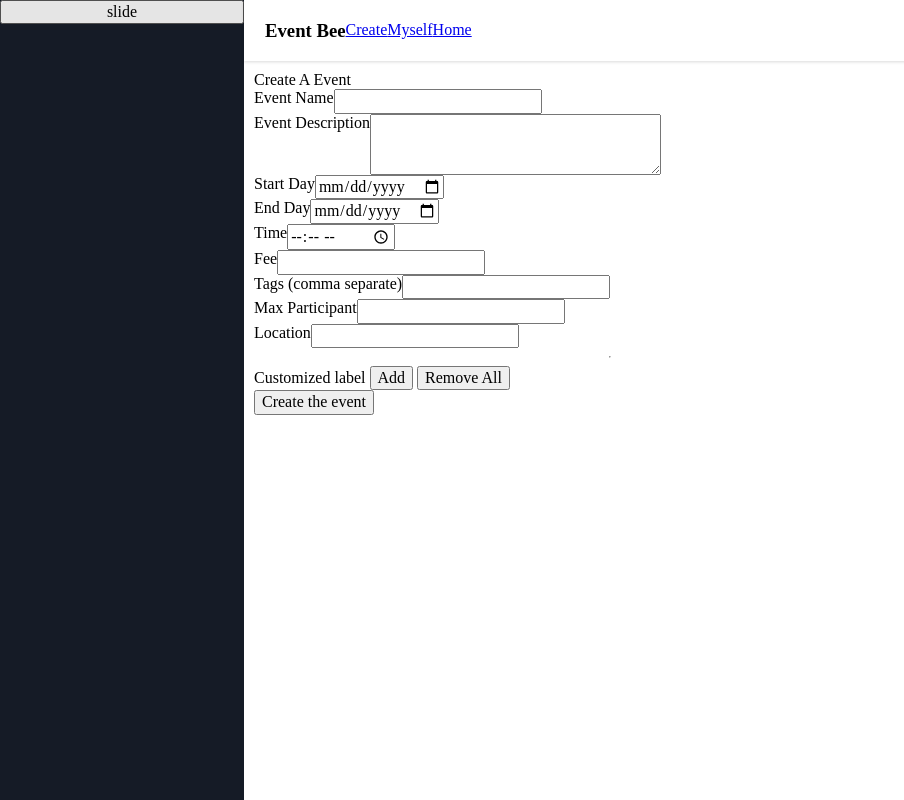
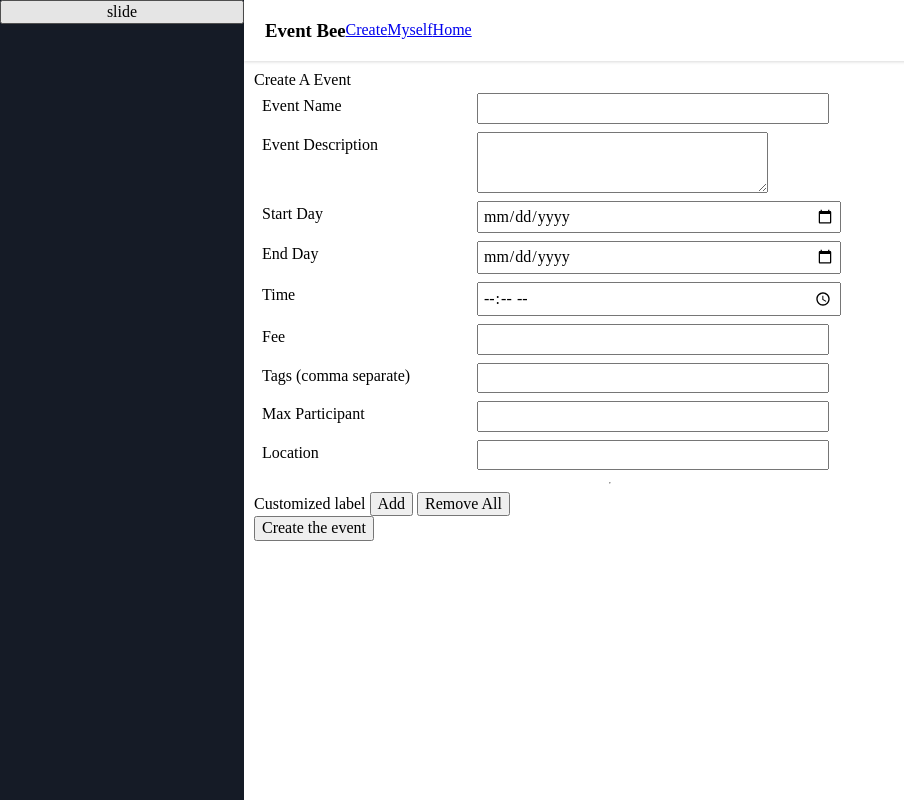
Before and after one commit to Harish-here/EventBee, a Vue app: page /app/create in a window 1280 px wide. Shown: the whole page, without its empty margins (0-904 px from the left). Built offline with nearby package versions, Linux system fonts and the light colour scheme.

Commit message:
commit before upload

```diff
--- a/src/views/CreateEvent.vue
+++ b/src/views/CreateEvent.vue
@@ -3,12 +3,13 @@
 
         <div>Create A Event</div>
         <div class="flex flex-column w-70">
-            <span v-for='(j,index) in EventModel' :key='j.label' class='flex'>
-                <label>{{ j.label }}</label>
+            <span v-for='(j,index) in EventModel' :key='j.label' class='flex ma1'>
+                <label class='w-30 pa1'>{{ j.label }}</label>
                 <input v-if="j.type !== 'textarea'"
                        v-model='EventHolder[index]'
                        :type="j.type"
-                       :name='j.label' />
+                       :name='j.label'
+                       class='w-50 pa1' />
                 <textarea v-if="j.type === 'textarea'"
                          :name="j.label" id="" cols="30" rows="3"></textarea>
             </span>
@@ -16,8 +17,8 @@
             <label>Customized label <button @click='ChoosenCustom.push(JSON.parse(JSON.stringify(CustomeModel)))'>Add</button> <button @click='ChoosenCustom = []'>Remove All</button></label>
             <span v-for='(i,index) in ChoosenCustom' :key='i.index' class='flex'>
                 <input class='pa2' type="text" v-model='i.label' />
-                <input type="radio" :name='"same"+index' value="Mandoatory" v-model='i.option'>Mandoatory
-                <input type="radio" :name='"same"+index' value="optional" v-model='i.option'>optional
+                <input type="radio" :name='"option"+index' value="Mandoatory" v-model='i.option'>Mandoatory
+                <input type="radio" :name='"option"+index' value="optional" v-model='i.option'>optional
                 <select name="type" id="" v-model='i.type'>
                     <option value="text">text</option>
                     <option value="textarea">textarea</option>
--- a/src/views/DisplayEvent.vue
+++ b/src/views/DisplayEvent.vue
@@ -1,19 +1,24 @@
 <template>
     <div>
-
-        <div v-if='EventInfo.hasOwnproperty("eventName")'>
-            <label></label><label for="">{{index}}</label>
-
+        <div class='flex flex-column justify-center ba b--light-gray pa1'>
+            <div v-for='(i,index) in EventLabel' :key="i.label" class='pa2' >
+                <label class='w-50'>{{i.label}}</label><label class='w-50'>{{"sample" + EventModal[index]}}</label>
+            </div>
         </div>
+        <div v-if='ViewType === "info"'></div>
+        <div v-if='ViewType === "monitor"'></div>
+        <div v-if='ViewType === "participate"'></div>
     </div>
 </template>
 <script>
+import FormData from "@/assets/EventForm"
 export default {
     name: "Display",
     data: function(){
         return {
             AlloweView : ["info","monitor","participate"],
-            EventInfo: {}
+            EventModal: {...FormData.eCreateHolder},//holds the original value
+            EventLabel : {...FormData.eCreateForm}
         }
     },
     computed:{
--- a/src/views/Home.vue
+++ b/src/views/Home.vue
@@ -79,10 +79,11 @@ header{
   display: flex;
   flex: 1 1 auto;
   flex-direction: column;
-  min-height: 1px;
+  min-height: 150px;
   position: relative;
   padding:10px;
   background-color: #f6f8f9;
+  overflow: auto;
 }
 .action-area > div:first-child{
    display: flex;
```
